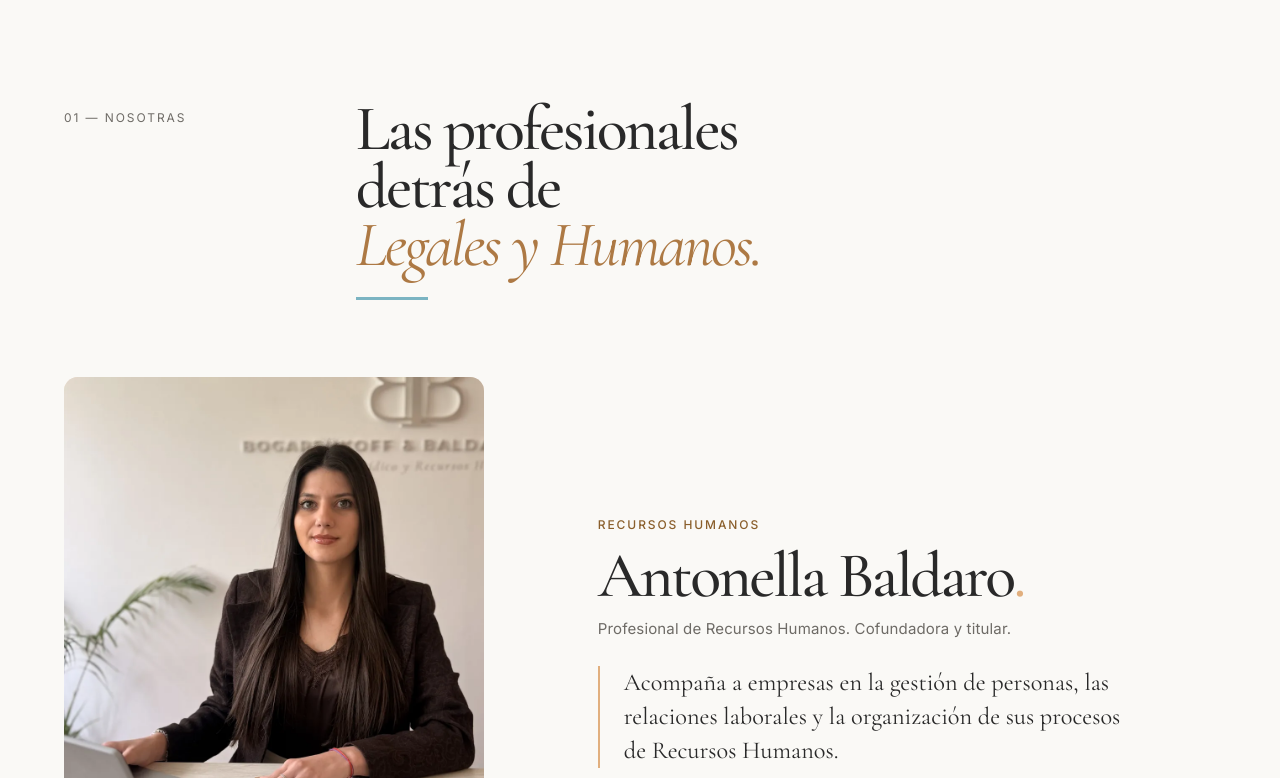
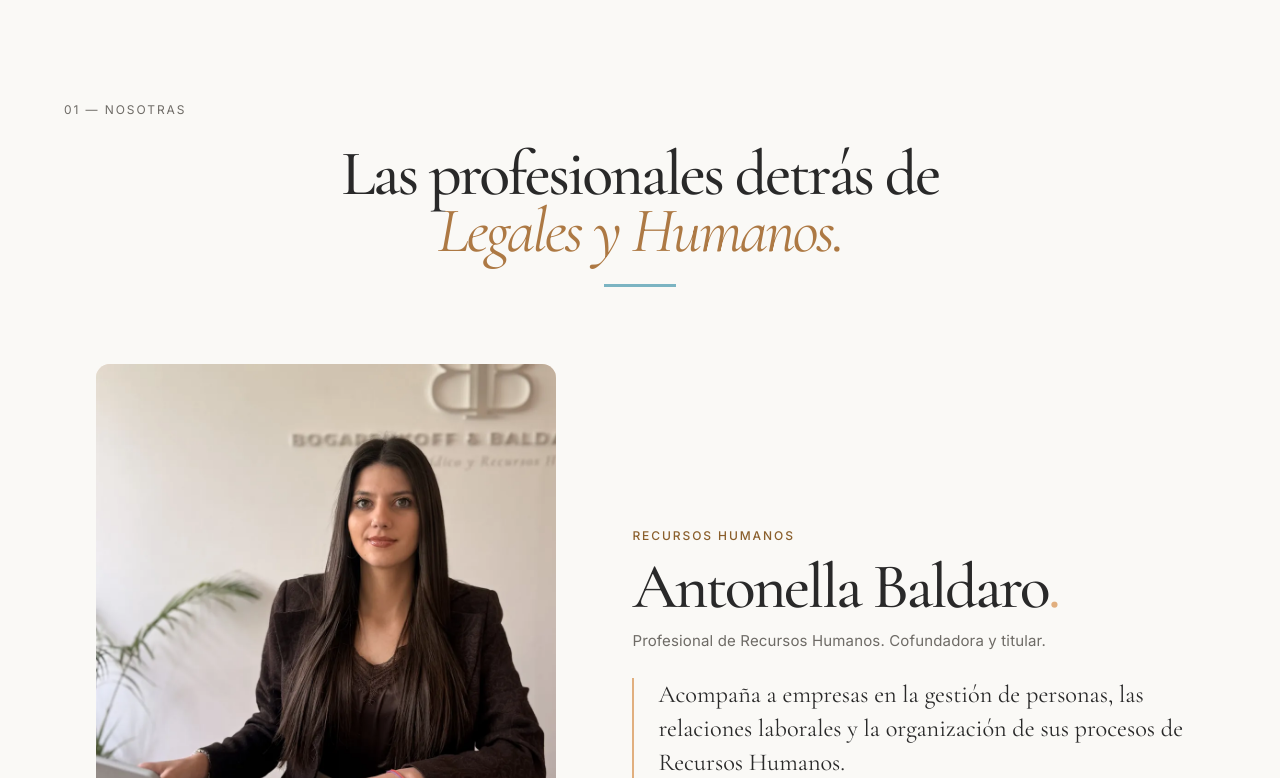
Before and after one commit to colomarina/legales-y-humanos, a React (Vite) app: page / in a window 1280 px wide. Shown: the part 802-1580 px from the top of the page. Built offline with nearby package versions, Linux system fonts and the light colour scheme.

Commit message:
Centrar el encabezado y los perfiles de Nosotras
El titulo usaba el patron de dos columnas y quedaba en tres lineas corrido a la izquierda; los perfiles dejaban aire muerto a la derecha. SectionIntro suma la variante align=center y los perfiles se acotan a un bloque centrado de 68rem.

```diff
--- a/src/components/layout/SectionIntro.css
+++ b/src/components/layout/SectionIntro.css
@@ -72,6 +72,29 @@
   border-left: var(--lh-hairline) solid var(--lh-line-warm);
 }
 
+.section-intro--center {
+  grid-template-columns: 1fr;
+  gap: var(--lh-space-md);
+}
+
+.section-intro--center .section-intro__number {
+  justify-self: start;
+  padding-top: 0;
+}
+
+.section-intro--center .section-intro__body {
+  text-align: center;
+}
+
+.section-intro--center .section-intro__title {
+  max-width: none;
+  margin-inline: auto;
+}
+
+.section-intro--center .section-intro__rule {
+  margin-inline: auto;
+}
+
 /* ---------- Sobre plano oscuro ---------- */
 .section-intro--invert .section-intro__title em {
   color: var(--lh-warm);
--- a/src/components/layout/SectionIntro.tsx
+++ b/src/components/layout/SectionIntro.tsx
@@ -13,6 +13,7 @@ interface SectionIntroProps {
   ruleAccent?: Accent
   /** Variante para planos oscuros. */
   invert?: boolean
+  align?: 'start' | 'center'
 }
 
 export function SectionIntro({
@@ -24,11 +25,13 @@ export function SectionIntro({
   introAside = false,
   ruleAccent,
   invert = false,
+  align = 'start',
 }: SectionIntroProps) {
   const classes = [
     'section-intro',
     invert && 'section-intro--invert',
     introAside && 'section-intro--aside',
+    align === 'center' && 'section-intro--center',
   ]
     .filter(Boolean)
     .join(' ')
--- a/src/components/sections/Nosotras.css
+++ b/src/components/sections/Nosotras.css
@@ -2,22 +2,24 @@
   display: flex;
   flex-direction: column;
   gap: clamp(var(--lh-space-xl), 7vw, calc(var(--lh-space-2xl) * 1.4));
+  max-width: 68rem;
+  margin-inline: auto;
 }
 
 .profile {
   display: grid;
-  grid-template-columns: minmax(0, 0.85fr) minmax(0, 1.15fr);
+  grid-template-columns: minmax(0, 5fr) minmax(0, 6fr);
   gap: clamp(var(--lh-space-lg), 6vw, var(--lh-space-2xl));
   align-items: center;
 }
 
 /* El segundo perfil espeja la composición: retrato a la derecha. */
+.profile:nth-child(even) {
+  grid-template-columns: minmax(0, 6fr) minmax(0, 5fr);
+}
+
 .profile:nth-child(even) .profile__portrait {
   order: 2;
-}
-
-.profile__portrait {
-  max-width: 420px;
 }
 
 .profile__body {
@@ -56,7 +58,7 @@
 }
 
 .profile__bio {
-  max-width: var(--lh-measure);
+  max-width: none;
   margin-top: var(--lh-space-md);
   padding-left: var(--lh-space-md);
   border-left: 2px solid var(--lh-warm);
@@ -148,7 +150,8 @@
 }
 
 @media (max-width: 900px) {
-  .profile {
+  .profile,
+  .profile:nth-child(even) {
     grid-template-columns: 1fr;
     gap: var(--lh-space-lg);
   }
--- a/src/components/sections/Nosotras.tsx
+++ b/src/components/sections/Nosotras.tsx
@@ -32,6 +32,7 @@ export function Nosotras() {
           title={nosotras.title}
           titleAccent={nosotras.titleAccent}
           ruleAccent="blue"
+          align="center"
         />
 
         <div className="nosotras__profiles">
```
